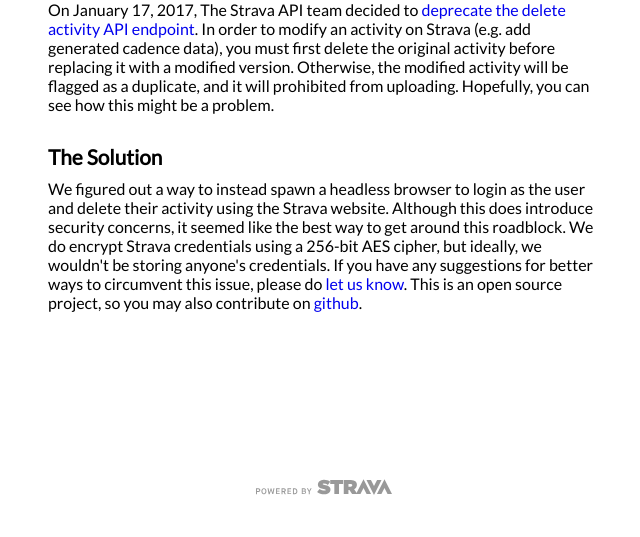
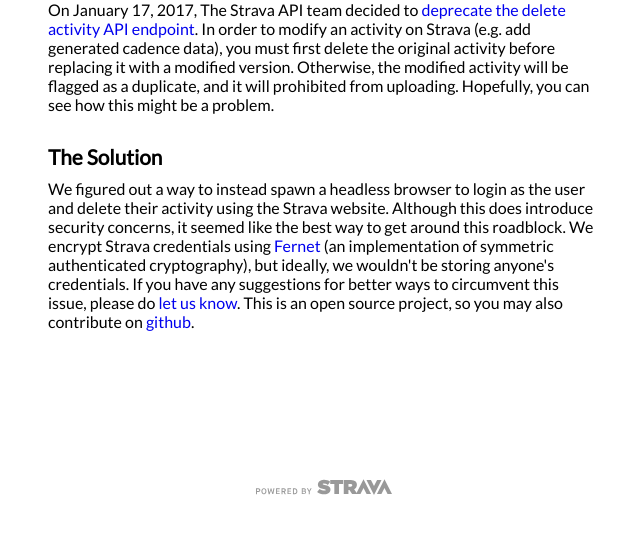
Before and after one commit to walkersutton/cadence-calculator, a Flask app: page /strava-api-snag in a window 1280 px wide. Shown: the part 263-800 px from the top of the page, without its empty margins (316-956 px from the left). Run offline with Flask 2, Linux system fonts and the light colour scheme; some libraries are stand-ins or nearby versions.

Commit message:
fix encryption method

```diff
--- a/flaskr/templates/auth.html
+++ b/flaskr/templates/auth.html
@@ -47,10 +47,10 @@
         reasons</a>.
     </br>
     </br>
-    We encrypt your email and password using a 256-bit AES cipher to securely store your data. If you ever <a
+    We encrypt your email and password using <a href="https://github.com/fernet/spec/blob/master/Spec.md">Fernet</a> (an
+    implementation of symmetric authenticated cryptography) to securely store your data. If you ever <a
         href="/help#revoke-access">revoke access</a> to Cadence Calculator through your Strava account, we will promptly
-    delete your
-    credentials.
+    delete your credentials.
 </p>
 {% elif title == "Oops, You'll Need to Retry That" %}
 <p>
--- a/flaskr/templates/strava-api-snag.html
+++ b/flaskr/templates/strava-api-snag.html
@@ -17,10 +17,11 @@
 <p>
     We figured out a way to instead spawn a headless browser to login as the user and delete their activity using the
     Strava website. Although this does introduce security concerns, it seemed like the best way to get around this
-    roadblock. We do encrypt Strava credentials using a 256-bit AES cipher, but ideally, we wouldn't be storing
-    anyone's credentials. If you have any suggestions for better ways to circumvent this issue, please do <a
-        href="info@cadecalc.app">let us know</a>. This is an open source project, so you may also contribute on <a
-        href='https://github.com/walkersutton/cadence-calculator'>github</a>.
+    roadblock. We encrypt Strava credentials using <a
+        href="https://github.com/fernet/spec/blob/master/Spec.md">Fernet</a> (an implementation of symmetric
+    authenticated cryptography), but ideally, we wouldn't be storing anyone's credentials. If you have any suggestions for
+    better ways to circumvent this issue, please do <a href="info@cadecalc.app">let us know</a>. This is an open source
+    project, so you may also contribute on <a href='https://github.com/walkersutton/cadence-calculator'>github</a>.
 </p>
 
 {% endblock %}
```
